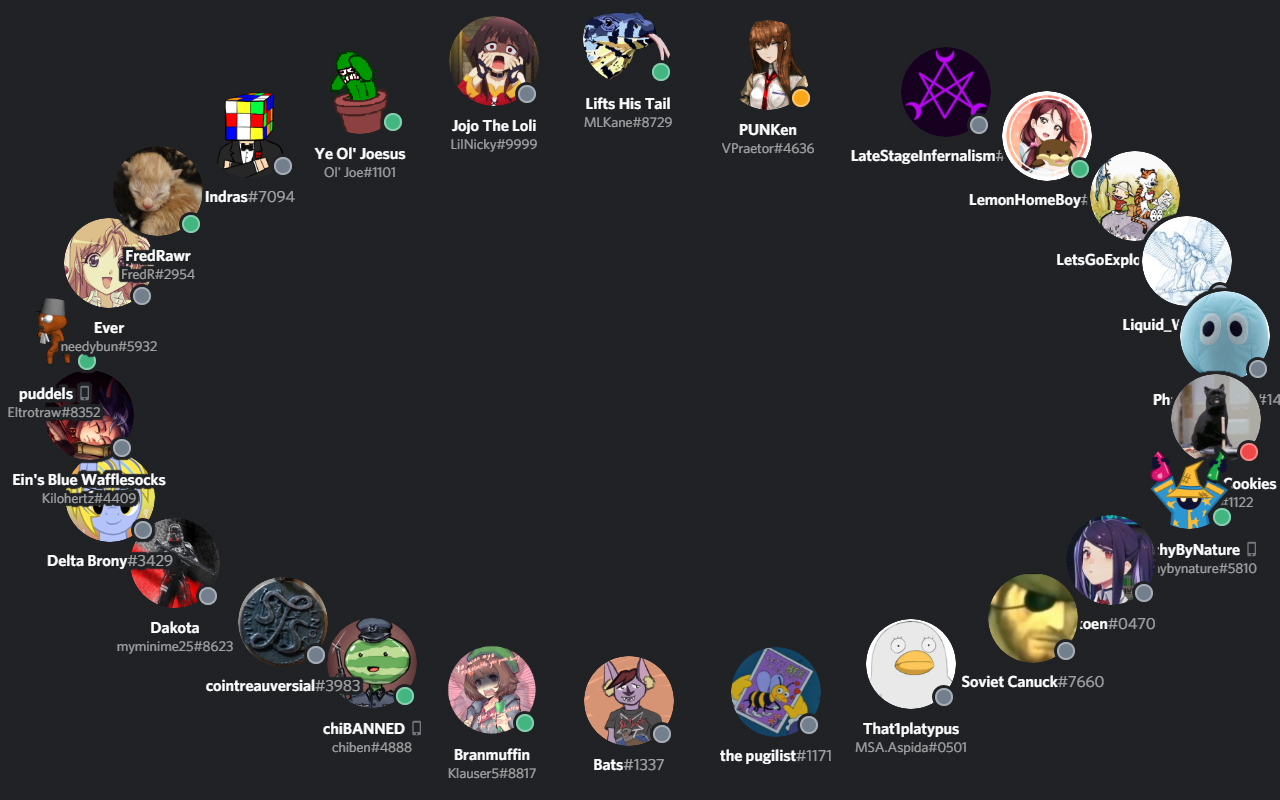
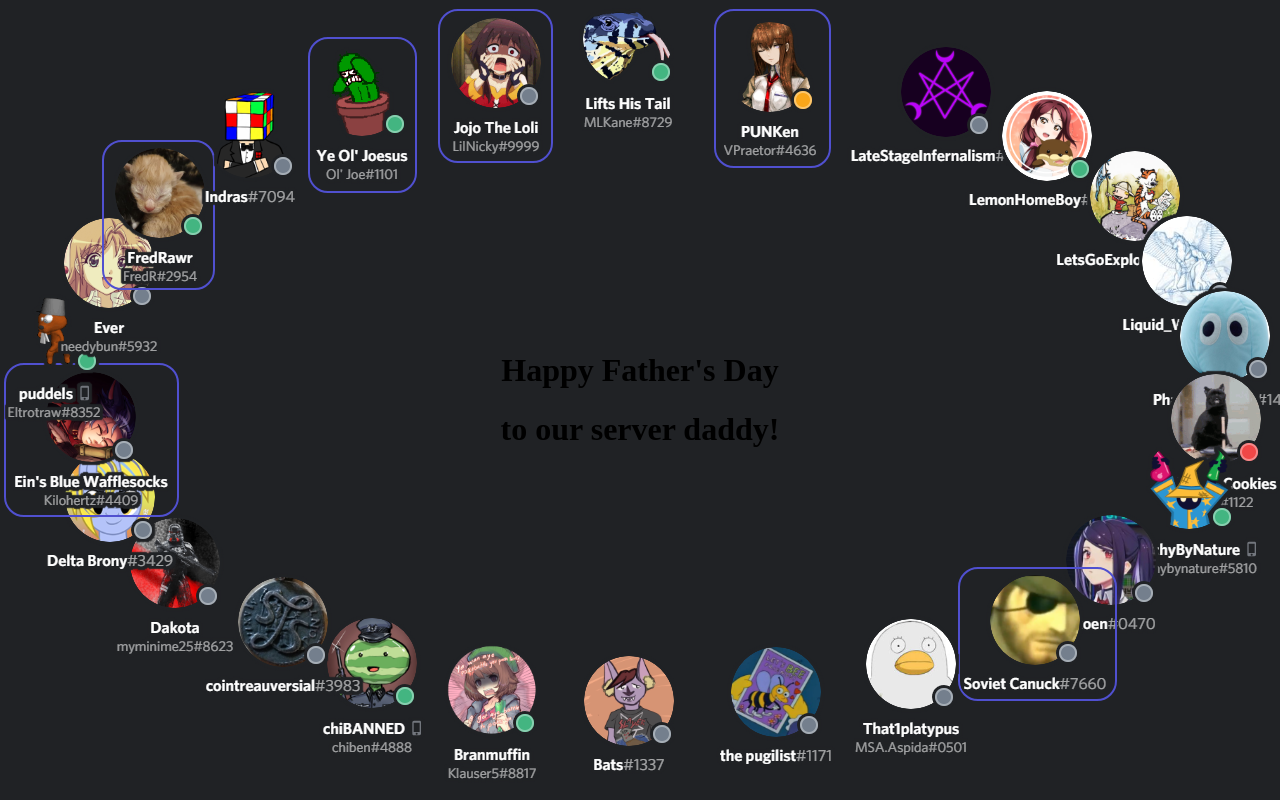
Before and after one commit to Indras1/Indras1.github.io, a plain HTML site: page index.html in a window 1280 px wide. Drawn offline with Linux system fonts and the light colour scheme.

Commit message:
More CSS

```diff
--- a/index.html
+++ b/index.html
@@ -20,28 +20,40 @@
 		height: 90%;
 		position: relative;
 	}
+	#centerText {
+		position: absolute;
+		top: 50%;
+		left: 50%;
+		transform: translate(-50%, -50%);
+		text-align: center;
+	}
 	img {
 		position: absolute;
 	}
+	#Ein, #Fred, #Joe, #Jojo, #Ken, #Canuck {border: 2px solid #5050D0; border-radius: 20px;}
 </style>
 
 <body data-rsssl=1 onload="movingPictures()">
+	<div id = "centerText">
+		<h1>Happy Father's Day</h1><p>
+		<h1>to our server daddy!</h1>
+	</div>
 	<div id = "mainContainer">
-		<img src = "Bats.png">
+		<img id = "Bats" src = "Bats.png">
 		<img src = "Bran.png">
 		<img src = "Chiben.png">
 		<img src = "Cointreauversial.png">
 		<img src = "Dakota.png">
 		<img src = "Delta Brony.png">
-		<img src = "Ein.png" onclick = "playEin()">
+		<img id = "Ein" src = "Ein.png" onclick = "playEin()">
 		<img src = "Els.png">
 		<img src = "Ever.png">
-		<img src = "FredR.png" onclick = "playFred()">
+		<img id = "Fred" src = "FredR.png" onclick = "playFred()">
 		<img src = "Indras.png">
-		<img src = "Joe.png" onclick = "playJoe()">
-		<img src = "Jojo.png" onclick = "playJojo()">
+		<img id = "Joe" src = "Joe.png" onclick = "playJoe()">
+		<img id = "Jojo" src = "Jojo.png" onclick = "playJojo()">
 		<img src = "Kane.png">
-		<img src = "Ken.png" onclick = "playKen()">
+		<img id = "Ken" src = "Ken.png" onclick = "playKen()">
 		<img src = "LateStageInfernalism.png">
 		<img src = "LemonHomeBoy.png">
 		<img src = "LetsGoExploring.png">
@@ -50,7 +62,7 @@
 		<img src = "Scott.png">
 		<img src = "SketchyByNature.png">
 		<img src = "Skoen.png">
-		<img src = "Soviet Canuck.png" onclick = "playCanuck()">
+		<img id = "Canuck" src = "Soviet Canuck.png" onclick = "playCanuck()">
 		<img src = "That1platypus.png">
 		<img src = "The Pugilist.png">
 		<audio id = "audioEin" src = "Happy_Fathers_Day_Ein.ogg"></audio>
@@ -60,6 +72,7 @@
 		<audio id = "audioKen" src = "Happy_Fathers_Day_Ken.m4a"></audio>
 		<audio id = "audioCanuck" src = "Happy_Fathers_Day_Canuck.ogg"></audio>
 	</div>
+
 	<script>
 	function movingPictures() {
 		var numpics = document.images.length;
```
